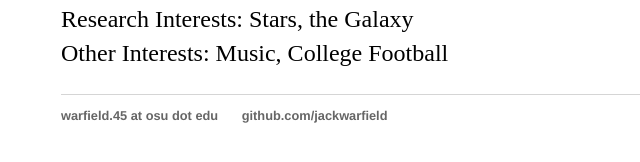
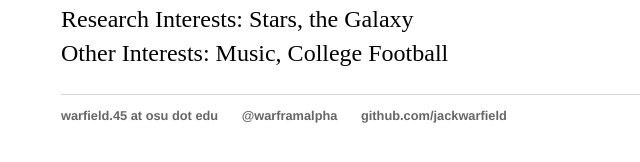
Before and after one commit to jackwarfield/jackwarfield.github.io, a Jekyll site: the page built from index.html, in a window 1280 px wide. Shown: the part 556-718 px from the top of the page, without its empty margins (131-771 px from the left). Built offline with Jekyll 4.4.1, drawn with Linux system fonts in a browser that asks for light colours.

Commit message:
Link to twitter.

```diff
--- a/_layouts/default.html
+++ b/_layouts/default.html
@@ -23,6 +23,7 @@
 			<footer>
 	    		<ul>
 	        		<li><a href="mailto:warfield.45@osu.edu">warfield.45 at osu dot edu</a></li>
+					<li><a href="http://twitter.com/warframalpha">@warframalpha</a></li>
 	        		<li><a href="https://github.com/jackwarfield">github.com/jackwarfield</a></li>
 				</ul>
 			</footer>
--- /dev/null
+++ b/links/index.html
@@ -0,0 +1 @@
+redirect_to: /otherpages
```
